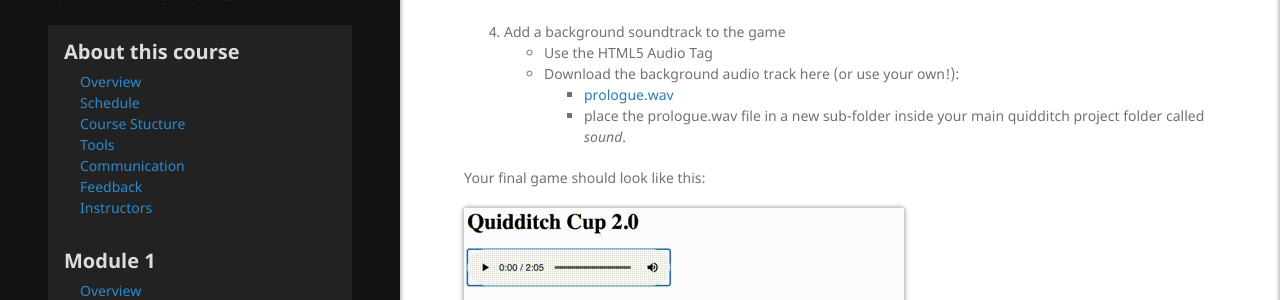
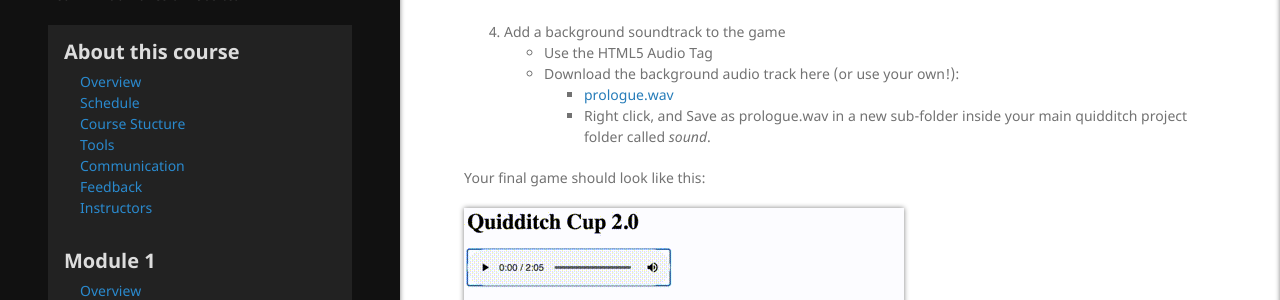
Before and after one commit to south-bend-code-works/intro-to-web-dev, a Jekyll site: the page built from lessons/module1/live_session_2.md, in a window 1280 px wide and 900 px high, scrolled down 728 px. Shown: the part 154-454 px from the top of the window. Built offline with Jekyll 4.4.1, drawn with Linux system fonts in a browser that asks for light colours; our own code applies the rules of GitHub Pages for plain Markdown files.

Commit message:
one more time..

```diff
--- a/lessons/module1/live_session_2.md
+++ b/lessons/module1/live_session_2.md
@@ -39,8 +39,8 @@
 4. Add a background soundtrack to the game
     * Use the HTML5 Audio Tag
     * Download the background audio track here (or use your own!):
-        * <a href="{{ site.baseurl }}assets/img/module1/quidditch-assets/prologue.wav">prologue.wav</a>
-        * place the prologue.wav file in a new sub-folder inside your main quidditch project folder called *sound*.
+        * <a href="{{ site.baseurl }}/assets/img/module1/quidditch-assets/prologue.wav">prologue.wav</a>
+        * Right click, and Save as prologue.wav in a new sub-folder inside your main quidditch project folder called *sound*.
 
 Your final game should look like this:
 
```
